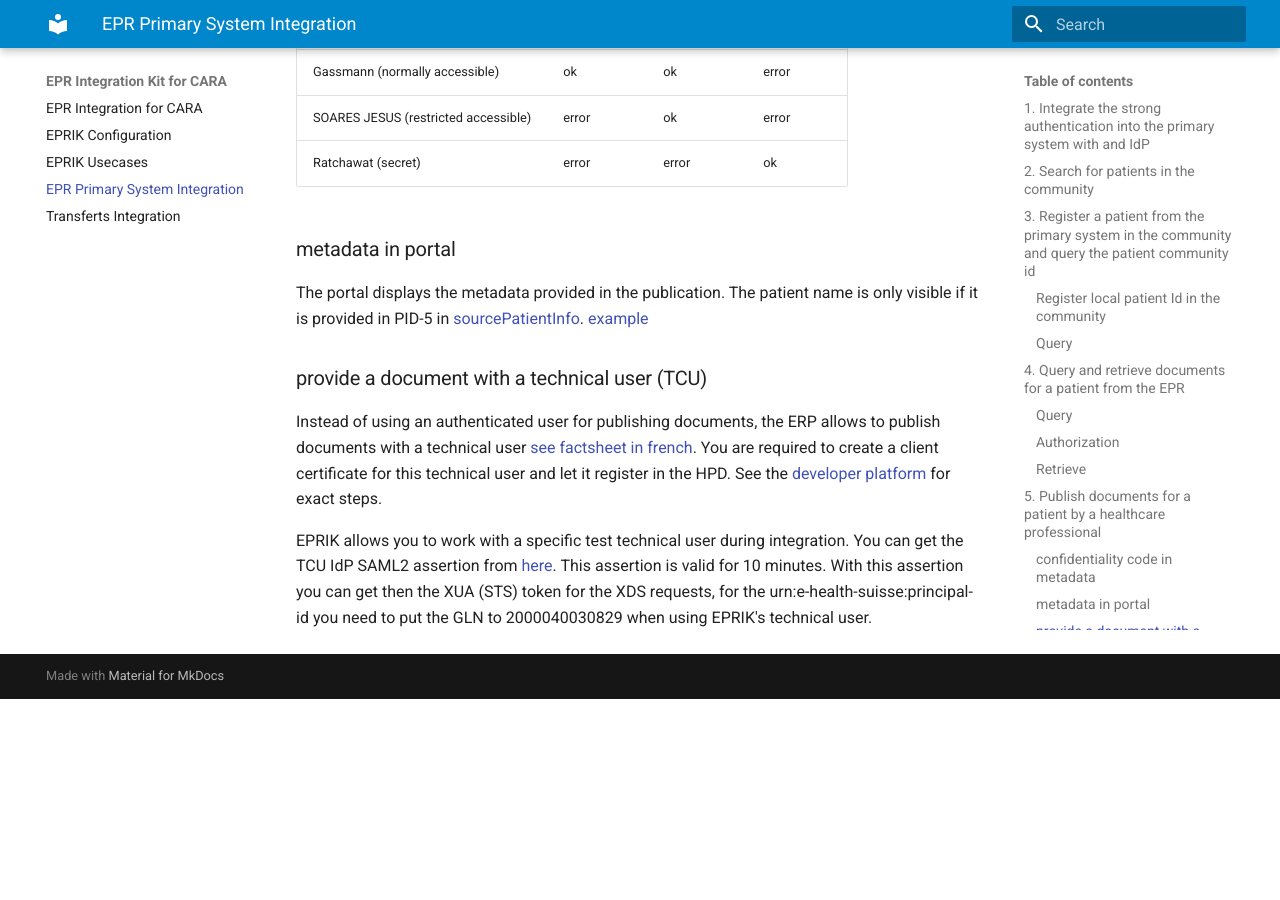
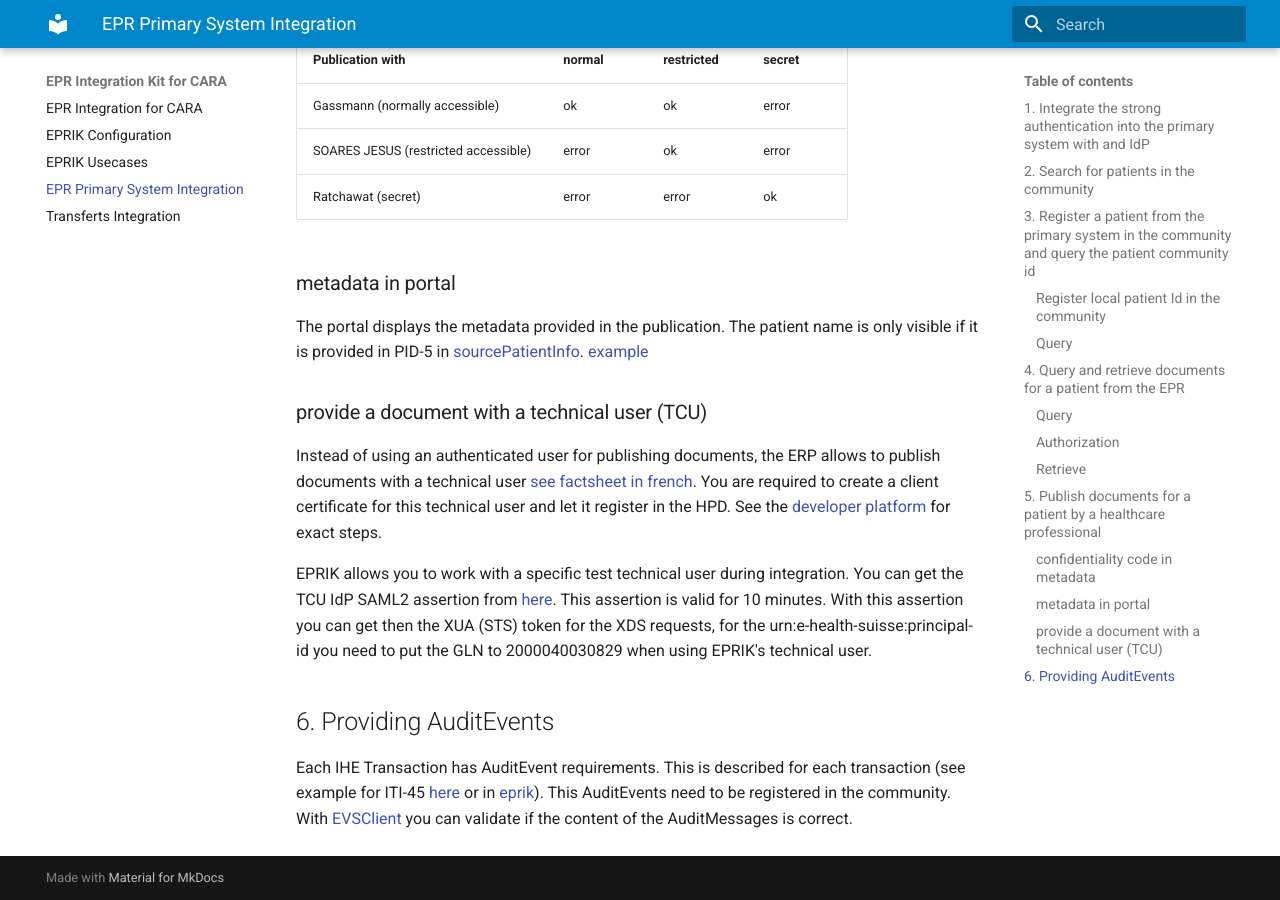
Before and after one commit to ahdis/epr-integration-cara, an MkDocs documentation site: the page built from docs/primarysystems-epr.md, in a window 1280 px wide and 900 px high, scrolled down 2906 px. Built offline with MkDocs 1.6.1 and Material for MkDocs 9.7.7, drawn with Linux system fonts in a browser that asks for light colours; before the commit the page ends 3605 px from its top, so only the background shows below that; some of the changed text lies outside the part shown.

Commit message:
add atna

```diff
--- a/docs/primarysystems-epr.md
+++ b/docs/primarysystems-epr.md
@@ -5,6 +5,7 @@ For a deep EPR integration into a primary systems the following usecases should
 3. Register a patient from the primary system in the community
 4. Query and retrieve documents for a patient from the EPR including authorization
 5. Publish documents for a patient by a healthcare professional
+6. Providing AuditEvents
 
 e-health-suisse has described the different steps with examples [here](https://www.e-health-suisse.ch/fr/technique-semantique/raccordement-dep/techniciens.html). Please find below additional information relevant for CARA and EPRIK.
 
@@ -86,3 +87,6 @@ The portal displays the metadata provided in the publication. The patient name i
 Instead of using an authenticated user for publishing documents, the ERP allows to publish documents with a technical user [see factsheet in french](https://www.e-health-suisse.ch/fileadmin/user_upload/Dokumente/2019/F/fiche-dinformation-utilisateur-technique-dep.pdf). You are required to create a client certificate for this technical user and let it register in the HPD. See the [developer platform](https://developer.post.ch/en/e-health/basic-epr-workflows) for exact steps.
 
 EPRIK allows you to work with a specific test technical user during integration. You can get the TCU IdP SAML2 assertion from [here](https://test.ahdis.ch/eprik-cara/camel/tcu). This assertion is valid for 10 minutes. With this assertion you can get then the XUA (STS) token for the XDS requests, for the urn:e-health-suisse:principal-id you need to put the GLN to 2000040030829 when using EPRIK's technical user.
+
+## 6. Providing AuditEvents
+Each IHE Transaction has AuditEvent requirements. This is described for each transaction (see example for ITI-45 [here](https://github.com/ehealthsuisse/EPD-by-example/blob/main/files/PIXQuery.md#audit-log) or in [eprik](https://test.ahdis.ch/eprik-cara/index.html#/transaction/0af38ea5-459e-4d05-980d-f6cbdb8af035)). This AuditEvents need to be registered in the community. With [EVSClient](https://ehealthsuisse.ihe-europe.net/EVSClient/atna/validator.seam?standard=ATNA-IHE&extension=IHE) you can validate if the content of the AuditMessages is correct.
```
